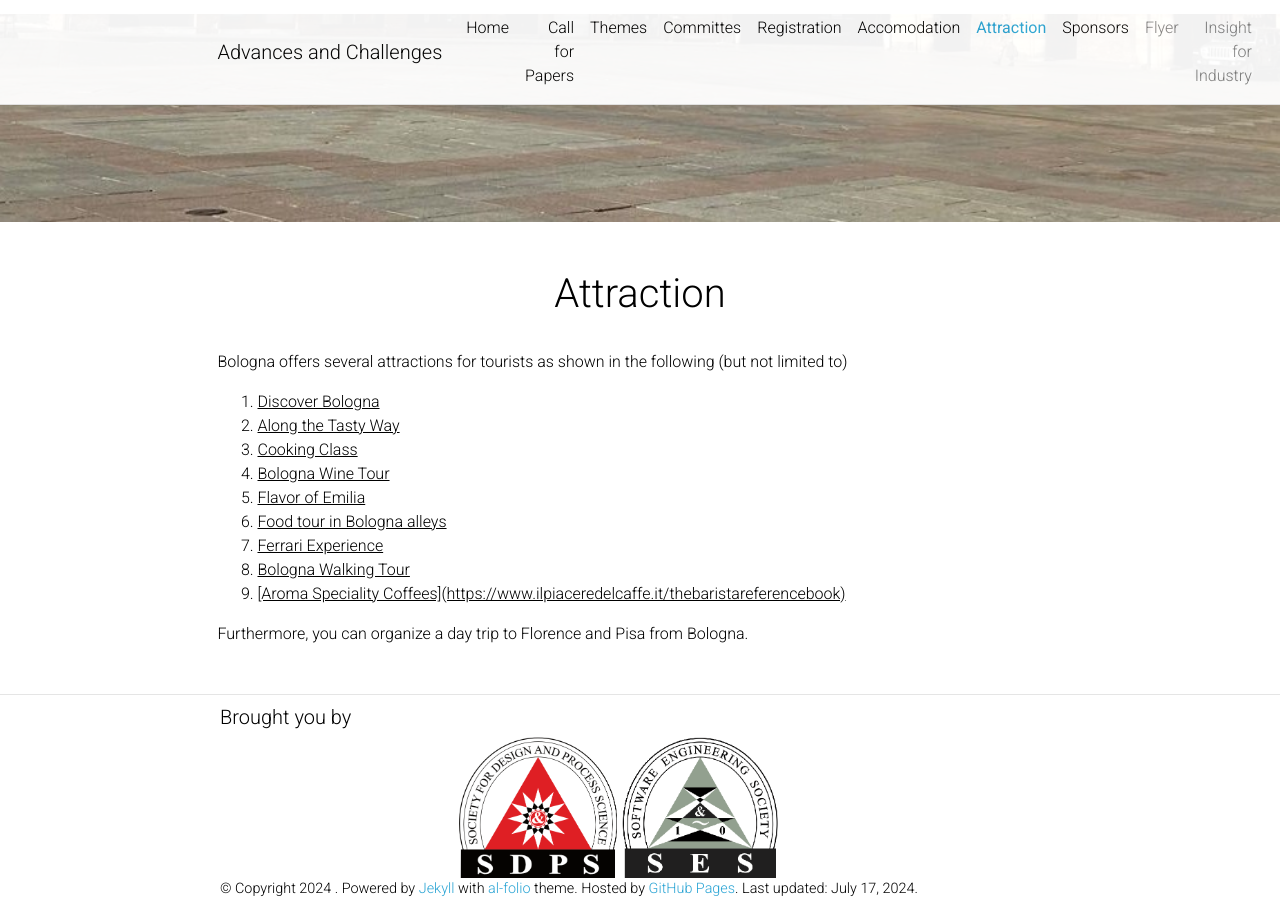
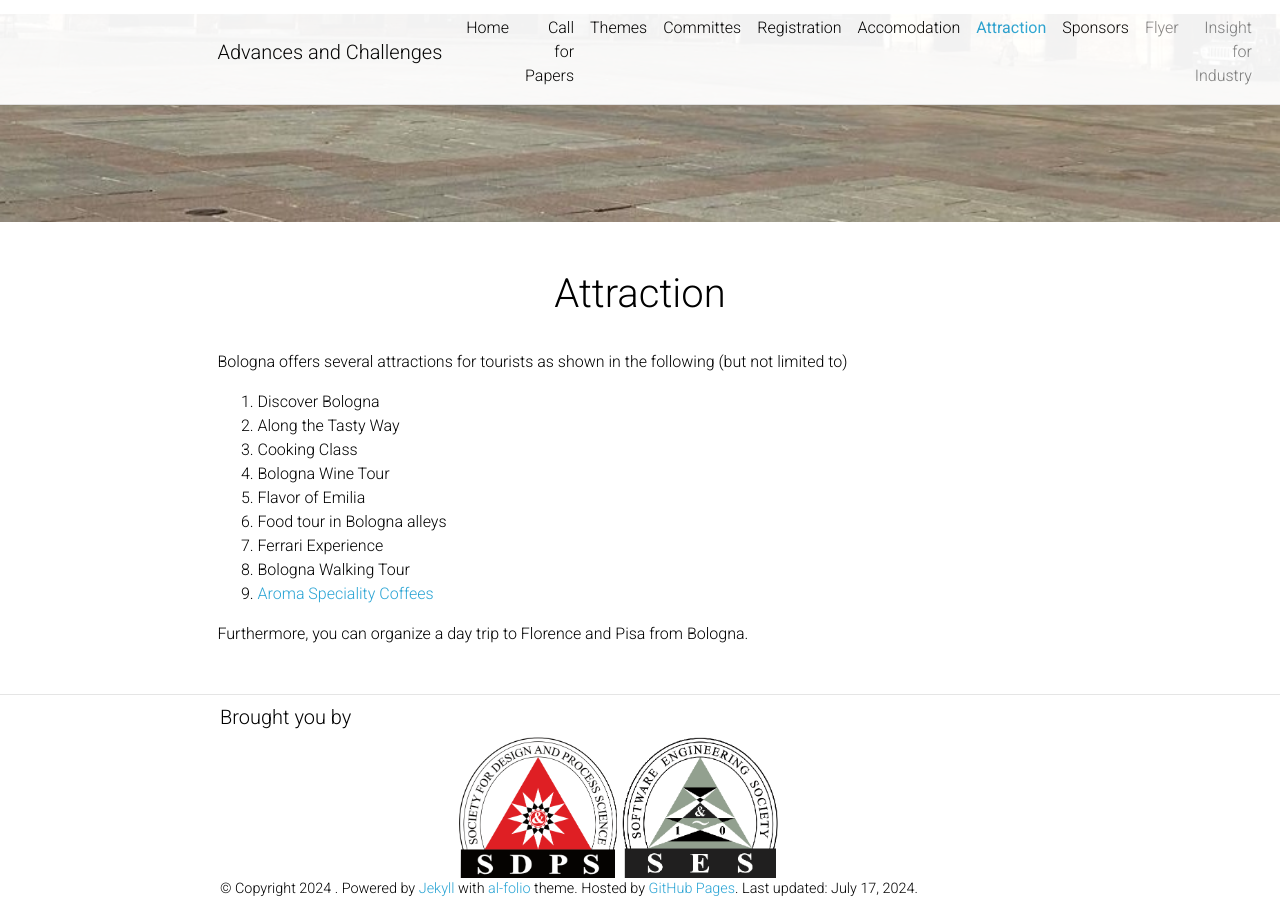
Before and after one commit to GenAI4DPS/advances-challenges, a Jekyll site: the page built from _pages/attraction.md, in a window 1280 px wide. Built offline with Jekyll 4.4.1, drawn with Linux system fonts in a browser that asks for light colours; comment, search, counter and statistics services are not loaded; a style sheet for code colours, icons or effects is not loaded.

Commit message:
Update attraction.md

```diff
--- a/_pages/attraction.md
+++ b/_pages/attraction.md
@@ -11,14 +11,14 @@ nav_order: 7
 
 Bologna offers several attractions for tourists as shown in the following (but not limited to)
 
-1. <u>Discover Bologna</u>
-2. <u>Along the Tasty Way</u>
-3. <u>Cooking Class</u>
-4. <u>Bologna Wine Tour</u>
-5. <u>Flavor of Emilia</u>
-6. <u>Food tour in Bologna alleys</u>
-7. <u>Ferrari Experience</u>
-8. <u>Bologna Walking Tour</u>
-9. <u>[Aroma Speciality Coffees](https://www.ilpiaceredelcaffe.it/thebaristareferencebook)</u>
+1. Discover Bologna
+2. Along the Tasty Way
+3. Cooking Class
+4. Bologna Wine Tour
+5. Flavor of Emilia
+6. Food tour in Bologna alleys
+7. Ferrari Experience
+8. Bologna Walking Tour
+9. [Aroma Speciality Coffees](https://www.ilpiaceredelcaffe.it/thebaristareferencebook)
 
 Furthermore, you can organize a day trip to Florence and Pisa from Bologna.
```
